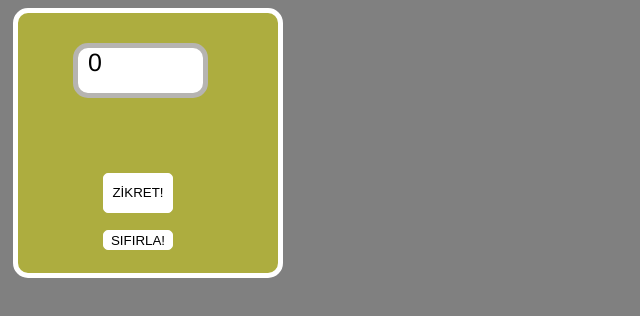
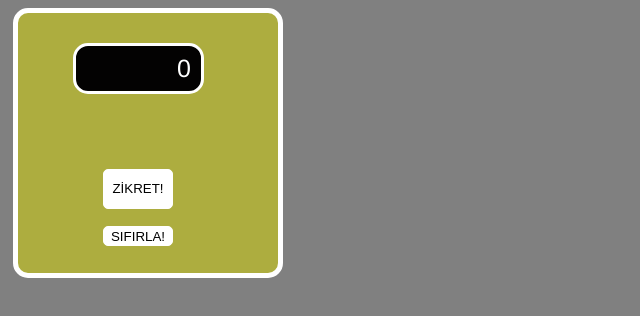
Before and after one commit to denisyildiz/Zikirmatik, a plain HTML site: page zikirmatik/index.html in a window 1280 px wide. Shown: the whole page, without its empty margins (0-640 px from the left). Drawn offline with Linux system fonts and the light colour scheme.

Commit message:
Zikirmatik
yaptığım ilk proje

```diff
--- a/zikirmatik/app.js
+++ b/zikirmatik/app.js
@@ -0,0 +1,9 @@
+let number = document.querySelector(".sayialan>.number")
+let numberButton = document.querySelector("#numberButton").addEventListener("click",fNumber);
+let resetButton = document.querySelector("#resetButton").addEventListener("click",fReset);
+function fNumber(){
+number.innerHTML++;
+};
+function fReset(){
+number.innerHTML=0;
+};
--- a/zikirmatik/index.html
+++ b/zikirmatik/index.html
@@ -22,16 +22,8 @@
 </div>
 
 
-<script>
-let number = document.querySelector(".sayialan>.number")
-let numberButton = document.querySelector("#numberButton").addEventListener("click",fNumber);
-let resetButton = document.querySelector("#resetButton").addEventListener("click",fReset);
-function fNumber(){
-number.innerHTML++;
-};
-function fReset(){
-number.innerHTML=0;
-};
+<script src="../zikirmatik/app.js">
+
 </script>
 </body>
 </html>
--- a/zikirmatik/style.css
+++ b/zikirmatik/style.css
@@ -12,13 +12,20 @@ border-radius: 15px;
 
 }
 .sayialan{
-background-color: white;
-border: 5px rgb(182, 180, 177) solid;
+background-color: rgb(3, 2, 2);
+border: 3px rgb(255, 255, 255) solid;
 border-radius: 15px;
 width: 125px;
 height: 45px;
 margin-left: 50px;
 margin-top: 25px;
+color: white;
+}
+.sayialan span{
+display: block;
+float: right;
+margin-right: 10px;
+margin-top: 8px;
 }
 span{
 background-color:transparent;
```
